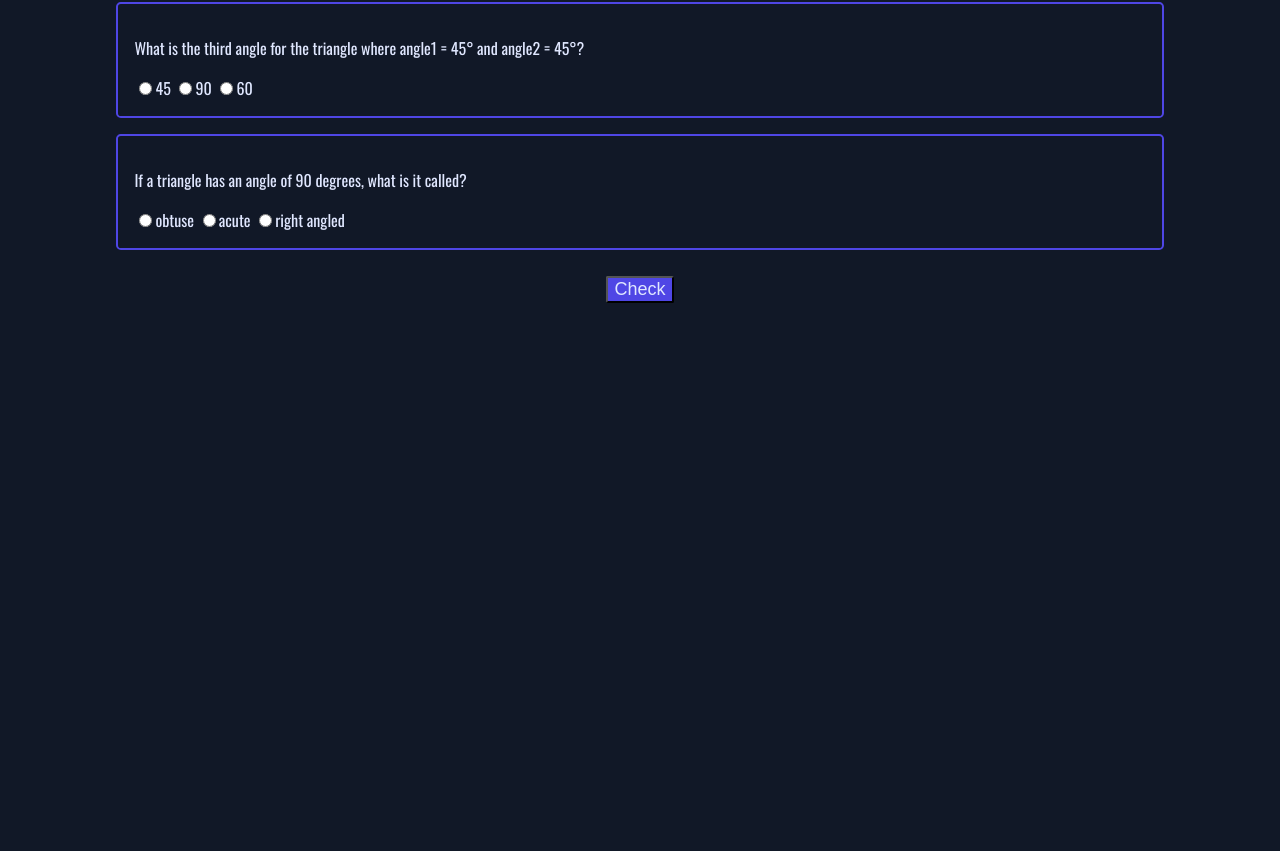
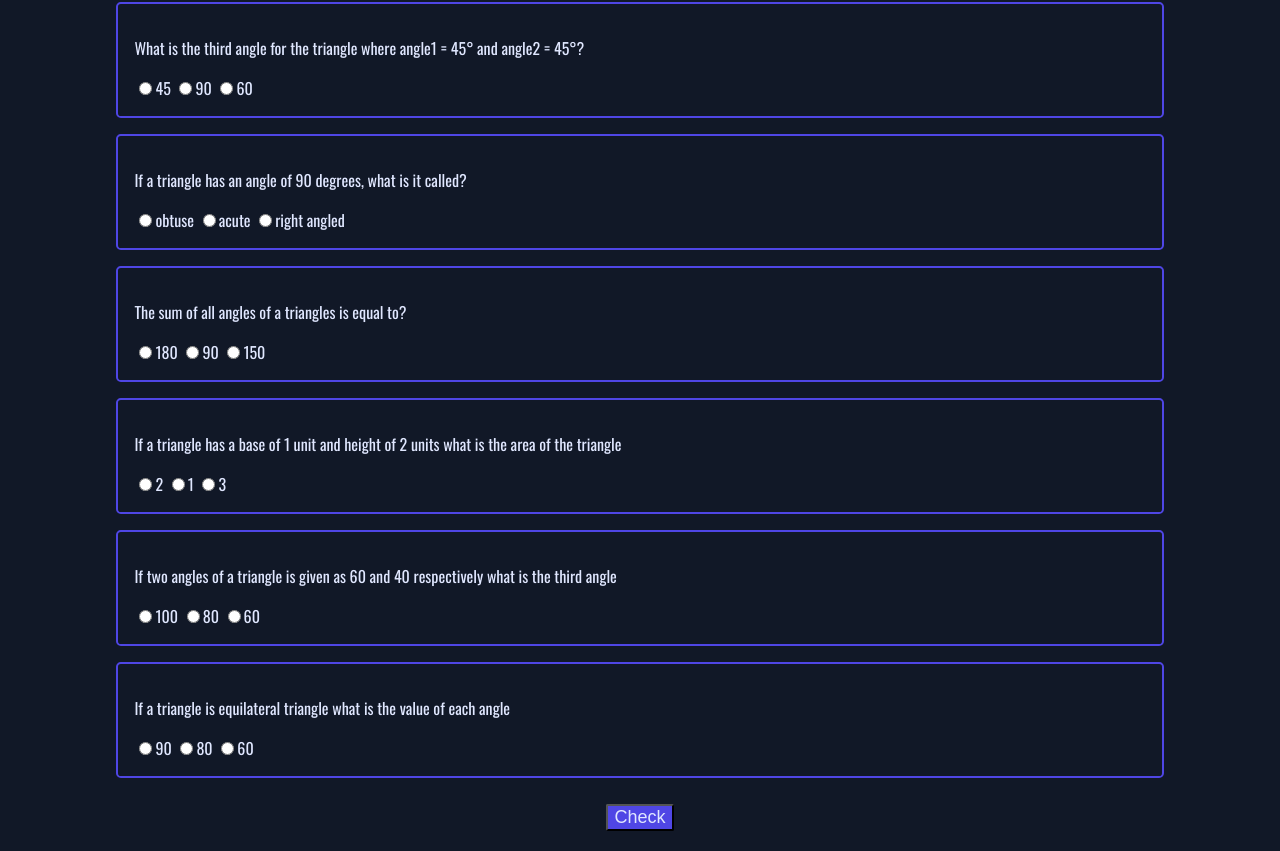
Before and after one commit to suryxks/Fun-with-triangles, a plain HTML site: page quiz/quiz.html in a window 1280 px wide. Shown: the part 132-983 px from the top of the page. Before the commit the page ends 800 px from the top, so only its background shows below. Drawn offline with nearby package versions, Linux system fonts and the light colour scheme.

Commit message:
update: added more questions to quiz

```diff
--- a/quiz/quiz.html
+++ b/quiz/quiz.html
@@ -35,6 +35,34 @@
             <label><input type="radio" name="question2" value="right angled">right angled</label>
 
         </div>
+        <div class="txt-container">
+            <p>The sum of all angles of a triangles is equal to?</p>
+            <label><input type="radio" name="question3" value="180">180</label>
+            <label><input type="radio" name="question3" value="90">90</label>
+            <label><input type="radio" name="question3" value="150">150</label>
+
+        </div>
+        <div class="txt-container">
+            <p>If a triangle has a base of 1 unit and height of 2 units what is the area of the triangle</p>
+            <label><input type="radio" name="question4" value="2">2</label>
+            <label><input type="radio" name="question4" value="1">1</label>
+            <label><input type="radio" name="question4" value="3">3</label>
+
+        </div>
+        <div class="txt-container">
+            <p>If two angles of a triangle is given as 60 and 40 respectively what is the third angle</p>
+            <label><input type="radio" name="question5" value="100">100</label>
+            <label><input type="radio" name="question5" value="80">80</label>
+            <label><input type="radio" name="question5" value="60">60</label>
+
+        </div>
+        <div class="txt-container">
+            <p>If a triangle is equilateral triangle what is the value of each angle</p>
+            <label><input type="radio" name="question6" value="90">90</label>
+            <label><input type="radio" name="question6" value="80">80</label>
+            <label><input type="radio" name="question6" value="60">60</label>
+
+        </div>
     </form>
     <div class="container">
         <button id="quiz-check">Check</button>
--- a/quiz/quiz.js
+++ b/quiz/quiz.js
@@ -1,7 +1,7 @@
 var checkBtn=document.querySelector("#quiz-check");
 var message=document.querySelector("#quiz-message");
 var form=document.querySelector(".quiz-form");
-const ans = ['90', 'right angled'];
+const ans = ['90', 'right angled','180','1','80','60'];
 function calculateScore(){
     var score=0;
     var index=0;
```
